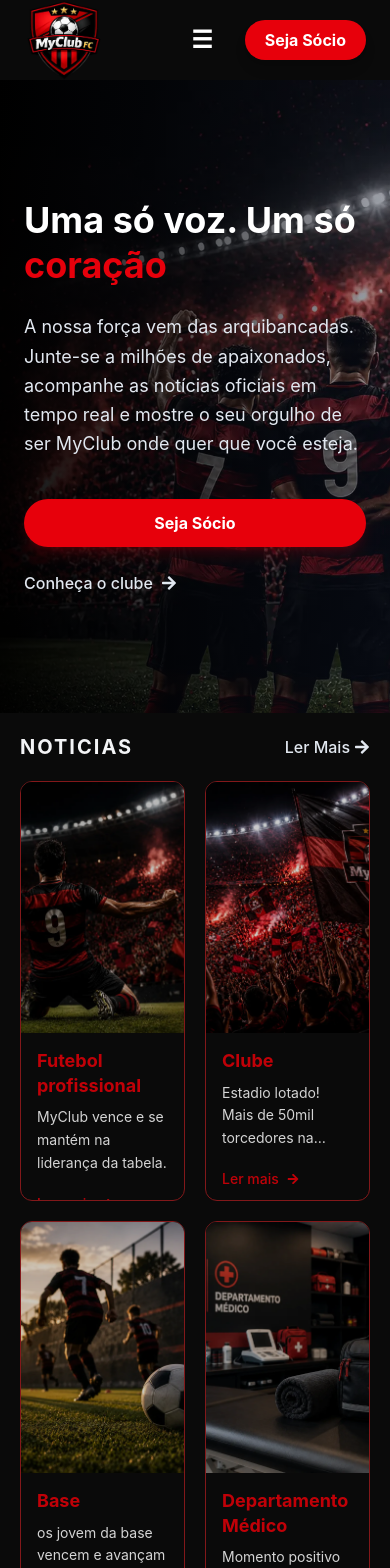
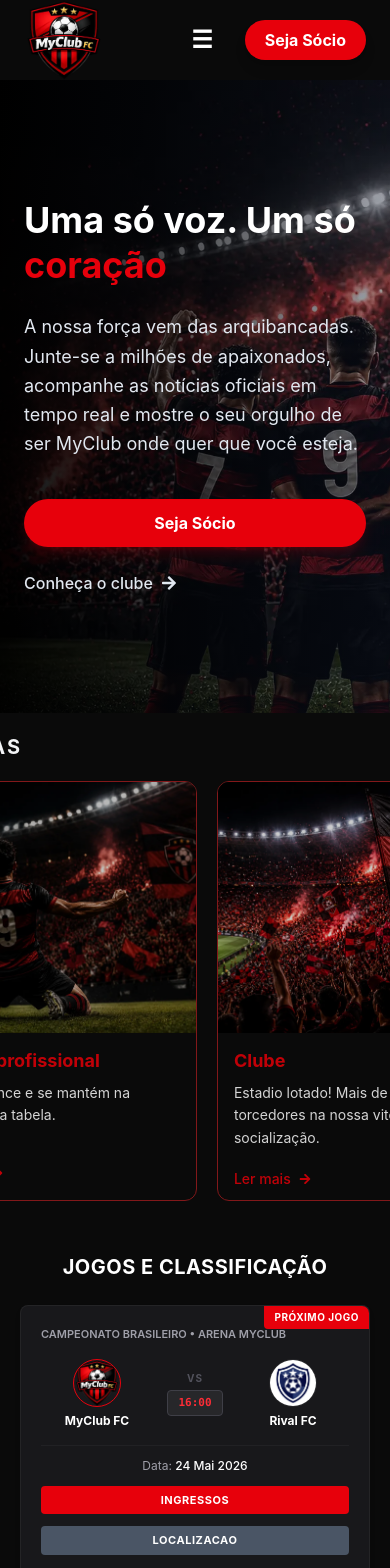
Before and after one commit to Reviero-DEV/MyClub-FC, a React (Vite) app: page / in a window 390 px wide. Shown: the top 1568 px of the page. Built offline with nearby package versions, Linux system fonts and the light colour scheme.

Commit message:
feat(scroll): implementa animacoes fluidas de entrada com AOS

```diff
--- a/src/App.tsx
+++ b/src/App.tsx
@@ -10,8 +10,17 @@ import OurHistory from "./pages/ourHistory"
 import Community from "./pages/community"
 import Partners from "./pages/partners"
 import Footer from "./components/footer"
+import { useEffect } from 'react';
+import AOS from 'aos';
+import 'aos/dist/aos.css';
 
 function App() {
+  useEffect(() => {
+    AOS.init({
+      duration: 1500, // Duração da animação em milissegundos
+      once: true,    // Anima apenas uma vez ao rolar a página
+    });
+  }, []);
   return (
     <>
       <Header />
--- a/src/pages/Achievements.tsx
+++ b/src/pages/Achievements.tsx
@@ -52,12 +52,18 @@ export default function Achievements() {
 
         <div className="grid sm:grid-flow-col pt-2 grid-rows-2 min-[1081px]:grid-rows-1 max-sm:grid-cols-2 gap-8">
           {conquistasClube.map((item, index) => (
+          <div
+            key={index}
+            data-aos="fade-up"
+            data-aos-delay={index * 50}
+          >
             <TabTrophies
               key={index}
               icon={item.icon}
               qty={item.qty}
               title={item.title}
             />
+            </div>
           ))}
         </div>
 
--- a/src/pages/Hero.tsx
+++ b/src/pages/Hero.tsx
@@ -12,12 +12,12 @@ export const Hero: React.FC = () => {
 
     >
       <div className="max-w-4xl mx-auto md:mx-0 relative z-10">
-        <h1 className="text-4xl md:text-6xl font-bold leading-tight text-white">
+        <h1 data-aos="fade-right" data-aos-delay="0" className="text-4xl md:text-6xl font-bold leading-tight text-white">
            Uma só voz. Um só<br />
           <span className="text-red-600"> coração</span>
         </h1>
 
-        <p className="mt-6 text-lg md:text-xl leading-relaxed max-w-2xl text-slate-200">
+        <p  data-aos="fade-right" data-aos-delay="200" className="mt-6 text-lg md:text-xl leading-relaxed max-w-2xl text-slate-200">
           A nossa força vem das arquibancadas. Junte-se a milhões de apaixonados, acompanhe as notícias oficiais em tempo real e mostre o seu orgulho de ser MyClub onde quer que você esteja.
         </p>
 
--- a/src/pages/News.tsx
+++ b/src/pages/News.tsx
@@ -46,8 +46,14 @@ export default function News() {
         </p>
       </div>
 
-      <div className="grid md:grid-cols-4 grid-cols-2 gap-5">
-        {news.map((item) => (
+      <div className="inset-0 flex gap-5 overflow-y-auto pb-3 scrollbar-thin scrollbar-track-transparent scrollbar-thumb-transparent hover:scrollbar-thumb-zinc-800">
+        {news.map((item, index) => (
+          <div
+            key={item.id}
+            data-aos="fade-up"
+            data-aos-delay={index * 150}
+            className="shrink-0"
+          >
             <PostCard
               key={item.id}
               title={item.title}
@@ -55,7 +61,9 @@ export default function News() {
               desc={item.desc}
               link={item.link}
             />
+          </div>
         ))}
+
       </div>
     </section>
   );
--- a/src/pages/community.tsx
+++ b/src/pages/community.tsx
@@ -39,6 +39,12 @@ export default function Community() {
                 <h2 className="text-xl font-bold uppercase tracking-widest max-w-7xl text-gray-100">Clube e Comunidade</h2>
                 <div className="flex gap-5 overflow-y-auto pb-3 scrollbar-thin scrollbar-track-transparent scrollbar-thumb-transparent hover:scrollbar-thumb-zinc-800">
                     {services.map((item, index) => (
+                    <div
+            key={index}
+            data-aos="fade-up"
+            data-aos-delay={index * 150}
+            className="shrink-0"
+          >
                         <PostCard
                         key={index}
                         image={item.image}
@@ -46,6 +52,7 @@ export default function Community() {
                         desc={item.desc}
                         date={item.date}
                         />
+                        </div>
                     ))}
                 </div>
             </div>
--- a/src/pages/infoStadium.tsx
+++ b/src/pages/infoStadium.tsx
@@ -19,7 +19,7 @@ export default function Stadium() {
     <section className="w-full bg-[#0a0a0a] text-white py-5">
       <div className="grid grid-cols-1 md:grid-cols-2 max-w-7xl gap-3 mx-auto items-center">
 
-        <div className="px-5">
+        <div  data-aos="fade-right" data-aos-delay="150" className="px-5">
           <div className="relative overflow-hidden rounded-xl border border-zinc-800 group">
             <img
               src={imageStadium}
@@ -30,7 +30,7 @@ export default function Stadium() {
           </div>
         </div>
 
-        <div className="p-5 flex flex-col justify-center h-full space-y-6">
+        <div  data-aos="fade-right" data-aos-delay="0" className="p-5 flex flex-col justify-center h-full space-y-6">
 
           <div className="space-y-2">
             <h2 className="text-3xl font-extrabold tracking-tight md:text-4xl text-white uppercase">
--- a/src/pages/matchCenter.tsx
+++ b/src/pages/matchCenter.tsx
@@ -87,7 +87,7 @@ export default function MatchCenter() {
   }, []);
 
   return (
-    <section className="w-full py-5 md:py-7 text-white">
+    <section data-aos="fade-right" className="w-full py-5 md:py-7 text-white">
       <div className="mx-auto max-w-7xl px-5 flex flex-col gap-6 md:gap-8">
 
         <h2 className="text-xl md:text-2xl font-bold text-center uppercase tracking-wide">
--- a/src/pages/shopping.tsx
+++ b/src/pages/shopping.tsx
@@ -82,7 +82,8 @@ export default function ShoppingItems() {
           <div className="flex items-center max-md:pt-5 h-100 md:h-full w-full relative">
             <div className="inset-0 flex gap-5 overflow-y-auto pb-3 scrollbar-thin scrollbar-track-transparent scrollbar-thumb-transparent hover:scrollbar-thumb-zinc-800">
               {listShoppingData.map((item, index) => (
-                <div key={index} className="w-65 md:w-70 shrink-0 snap-start h-full pb-2">
+                <div key={index} data-aos="fade-up"
+                  data-aos-delay={index * 100} className="w-65 md:w-70 shrink-0 snap-start h-full pb-2">
                   <CardShopping
                     image={item.image}
                     title={item.title}
```
Lines whose indentation alone changed are shown as unchanged.
